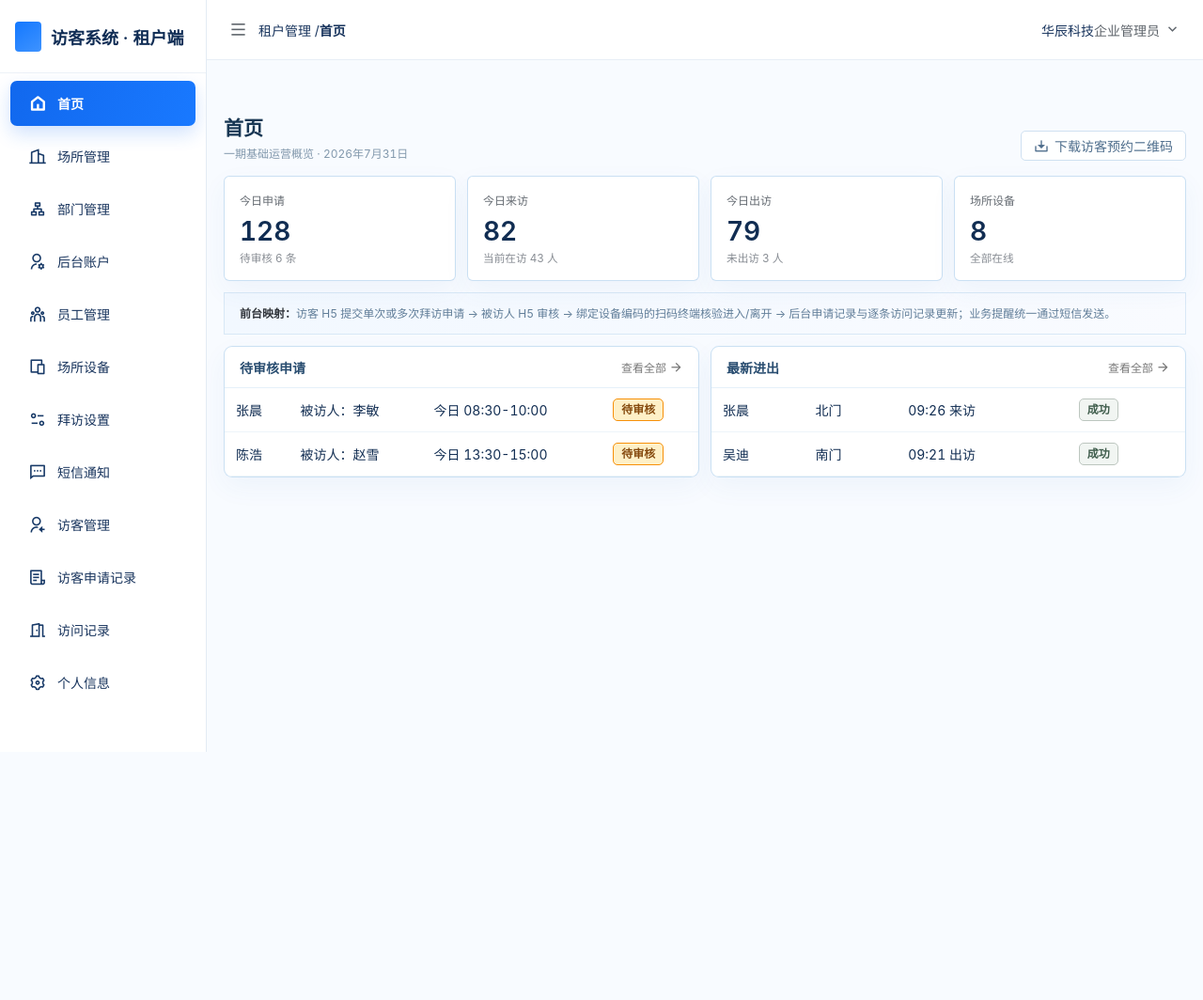
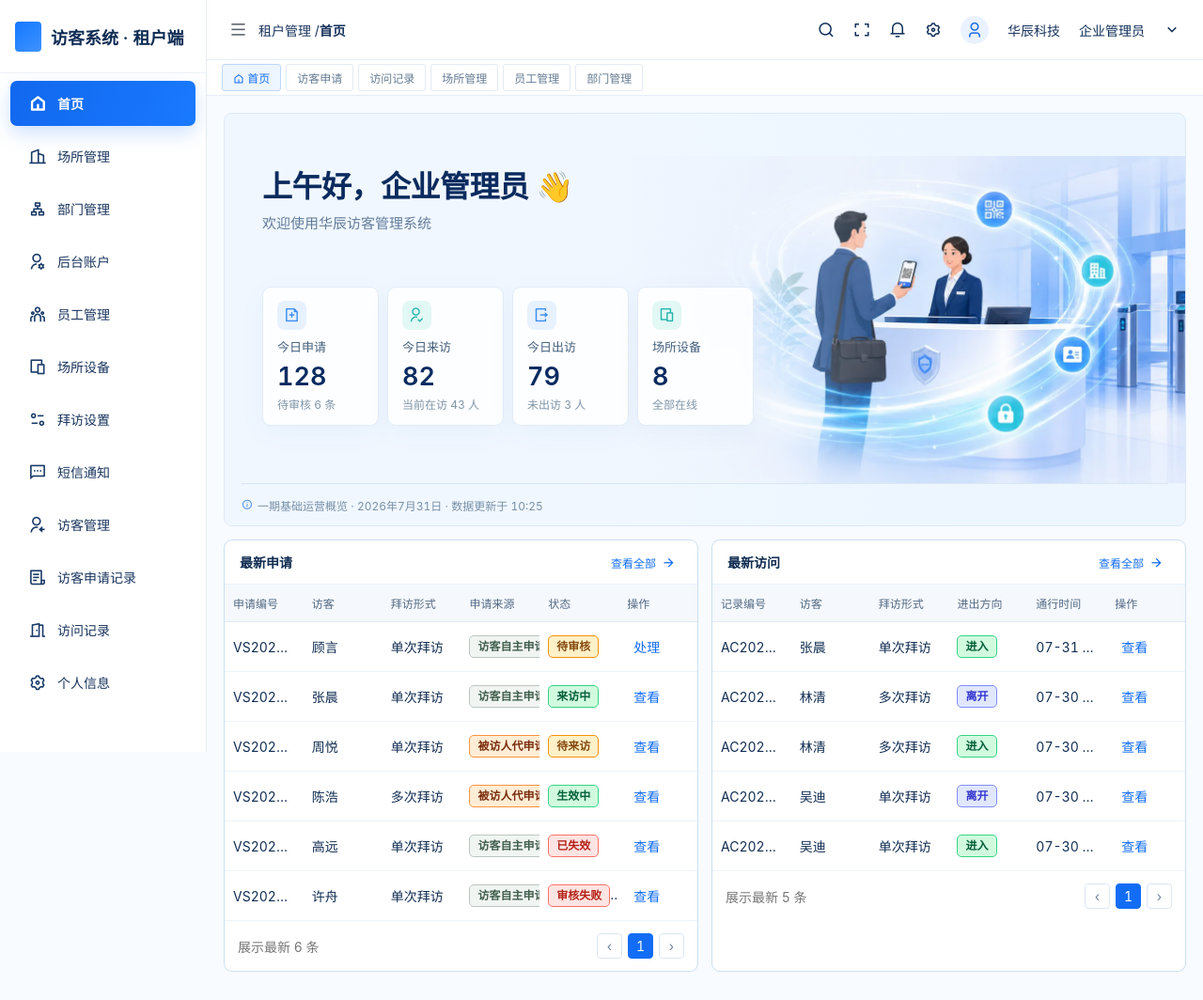
Before and after one commit to tangxiaochen755-droid/visitor-phase1-visual-blue, a plain HTML site: page tenant-admin.html in a window 1280 px wide. Shown: the whole page at 94% size. Before the commit the page ends 800 px from the top, so only its background shows below. Drawn offline with Linux system fonts and the light colour scheme.

Commit message:
还原插画首页并补全最新状态表格

```diff
--- a/tenant-admin.html
+++ b/tenant-admin.html
@@ -4,6 +4,7 @@
 <meta charset="UTF-8"><meta name="viewport" content="width=device-width,initial-scale=1">
 <title>一期 · 租户管理端 · 浅蓝视觉版</title>
 <link href="./assets/remixicon/remixicon.css" rel="stylesheet">
+<link rel="preload" href="./assets/visitor-reception-hero.webp" as="image" type="image/webp">
 <style>
 :root{--side:224px;--line:#d9dde2;--line2:#eceef1;--ink:#1d2024;--muted:#747980;--dark:#25292e}
 *{box-sizing:border-box}html{-webkit-font-smoothing:antialiased}body{margin:0;background:#f3f4f6;color:var(--ink);font:14px "PingFang SC","Microsoft YaHei",sans-serif;font-variant-numeric:tabular-nums}button,input,select,textarea{font:inherit}button{cursor:pointer;transition-property:transform,background-color,border-color;transition-duration:.16s}button:active{transform:scale(.96)}
@@ -90,13 +91,40 @@ body,button,input,select,textarea{font-family:-apple-system,BlinkMacSystemFont,"
   <div class="group">租户设置</div>
   <a class="nav" href="#profile" data-view="profile"><i class="ri-settings-3-line"></i>个人信息</a>
 </aside>
-<header><i class="ri-menu-line"></i>租户管理 / <b id="crumb">首页</b><div class="right"><span class="tenant">华辰科技</span>企业管理员<i class="ri-arrow-down-s-line"></i></div></header>
+<header><i class="ri-menu-line"></i>租户管理 / <b id="crumb">首页</b><div class="top-actions"><i class="ri-search-line"></i><i class="ri-fullscreen-line"></i><i class="ri-notification-3-line"></i><i class="ri-settings-3-line"></i><span class="top-avatar"><i class="ri-user-3-line"></i></span><span class="tenant">华辰科技</span>企业管理员<i class="ri-arrow-down-s-line"></i></div></header>
+<div class="view-tabs"><span class="view-tab active"><i class="ri-home-5-line"></i> 首页</span><span class="view-tab">访客申请</span><span class="view-tab">访问记录</span><span class="view-tab">场所管理</span><span class="view-tab">员工管理</span><span class="view-tab">部门管理</span></div>
 <main>
   <section class="view active" id="dashboard">
-    <div class="head"><div><h1>首页</h1><div class="sub">一期基础运营概览 · 2026年7月31日</div></div><div class="actions"><button class="btn" onclick="downloadQr()"><i class="ri-download-2-line"></i>下载访客预约二维码</button></div></div>
-    <div class="cards"><div class="card"><label>今日申请</label><b>128</b><small>待审核 6 条</small></div><div class="card"><label>今日来访</label><b>82</b><small>当前在访 43 人</small></div><div class="card"><label>今日出访</label><b>79</b><small>未出访 3 人</small></div><div class="card"><label>场所设备</label><b>8</b><small>全部在线</small></div></div>
-    <div class="map-note"><b>前台映射：</b>访客 H5 提交单次或多次拜访申请 → 被访人 H5 审核 → 绑定设备编码的扫码终端核验进入/离开 → 后台申请记录与逐条访问记录更新；业务提醒统一通过短信发送。</div>
-    <div class="grid2"><div class="panel"><div class="panel-head">待审核申请<span>查看全部<i class="ri-arrow-right-line"></i></span></div><table><tbody><tr><td>张晨</td><td>被访人：李敏</td><td>今日 08:30-10:00</td><td><span class="tag warn">待审核</span></td></tr><tr><td>陈浩</td><td>被访人：赵雪</td><td>今日 13:30-15:00</td><td><span class="tag warn">待审核</span></td></tr></tbody></table></div><div class="panel"><div class="panel-head">最新进出<span>查看全部<i class="ri-arrow-right-line"></i></span></div><table><tbody><tr><td>张晨</td><td>北门</td><td>09:26 来访</td><td><span class="tag">成功</span></td></tr><tr><td>吴迪</td><td>南门</td><td>09:21 出访</td><td><span class="tag">成功</span></td></tr></tbody></table></div></div>
+    <div class="hero-overview">
+      <picture><source srcset="./assets/visitor-reception-hero.webp" type="image/webp"><img class="hero-scene" src="./assets/visitor-reception-hero.png" alt="访客出示二维码，企业前台核验接待的场景插画" width="1400" height="700" decoding="async" fetchpriority="high"></picture>
+      <div class="hero-content">
+        <div class="hero-greeting"><h1>上午好，企业管理员 👋</h1><p>欢迎使用华辰访客管理系统</p></div>
+        <div class="hero-metrics">
+          <div class="hero-metric"><i class="ri-file-add-line"></i><label>今日申请</label><b>128</b><small>待审核 6 条</small></div>
+          <div class="hero-metric"><i class="ri-user-follow-line"></i><label>今日来访</label><b>82</b><small>当前在访 43 人</small></div>
+          <div class="hero-metric"><i class="ri-logout-box-r-line"></i><label>今日出访</label><b>79</b><small>未出访 3 人</small></div>
+          <div class="hero-metric"><i class="ri-device-line"></i><label>场所设备</label><b>8</b><small>全部在线</small></div>
+        </div>
+      </div>
+      <div class="hero-meta"><i class="ri-information-line"></i>一期基础运营概览 · 2026年7月31日 · 数据更新于 10:25</div>
+    </div>
+    <div class="home-lists">
+      <div class="panel home-panel"><div class="panel-head">最新申请<span><button class="btn text" onclick="document.querySelector('[data-view=applications]').click()">查看全部<i class="ri-arrow-right-line"></i></button></span></div><table><thead><tr><th>申请编号</th><th>访客</th><th>拜访形式</th><th>申请来源</th><th>状态</th><th>操作</th></tr></thead><tbody>
+        <tr><td>VS202607310019</td><td>顾言</td><td>单次拜访</td><td><span class="tag">访客自主申请</span></td><td><span class="tag warn">待审核</span></td><td><button class="btn text" onclick="document.querySelector('[data-view=applications]').click()">处理</button></td></tr>
+        <tr><td>VS202607310018</td><td>张晨</td><td>单次拜访</td><td><span class="tag">访客自主申请</span></td><td><span class="tag enter">来访中</span></td><td><button class="btn text" onclick="viewApplication(0)">查看</button></td></tr>
+        <tr><td>VS202607310017</td><td>周悦</td><td>单次拜访</td><td><span class="tag proxy">被访人代申请</span></td><td><span class="tag warn">待来访</span></td><td><button class="btn text" onclick="viewApplication(1)">查看</button></td></tr>
+        <tr><td>VS202607310016</td><td>陈浩</td><td>多次拜访</td><td><span class="tag proxy">被访人代申请</span></td><td><span class="tag success">生效中</span></td><td><button class="btn text" onclick="viewApplication(2)">查看</button></td></tr>
+        <tr><td>VS202607300015</td><td>高远</td><td>单次拜访</td><td><span class="tag">访客自主申请</span></td><td><span class="tag bad">已失效</span></td><td><button class="btn text" onclick="viewApplication(3)">查看</button></td></tr>
+        <tr><td>VS202607300014</td><td>许舟</td><td>单次拜访</td><td><span class="tag">访客自主申请</span></td><td><span class="tag bad">审核失败</span></td><td><button class="btn text" onclick="viewApplication(5)">查看</button></td></tr>
+      </tbody></table><div class="pager"><span>展示最新 6 条</span><span class="pager-pages"><span>‹</span><span class="current">1</span><span>›</span></span></div></div>
+      <div class="panel home-panel"><div class="panel-head">最新访问<span><button class="btn text" onclick="document.querySelector('[data-view=access]').click()">查看全部<i class="ri-arrow-right-line"></i></button></span></div><table><thead><tr><th>记录编号</th><th>访客</th><th>拜访形式</th><th>进出方向</th><th>通行时间</th><th>操作</th></tr></thead><tbody>
+        <tr><td>AC202607310026</td><td>张晨</td><td>单次拜访</td><td><span class="tag enter">进入</span></td><td>07-31 09:26</td><td><button class="btn text" onclick="viewAccessRecord(0)">查看</button></td></tr>
+        <tr><td>AC202607300025</td><td>林清</td><td>多次拜访</td><td><span class="tag exit">离开</span></td><td>07-30 15:10</td><td><button class="btn text" onclick="viewAccessRecord(1)">查看</button></td></tr>
+        <tr><td>AC202607300024</td><td>林清</td><td>多次拜访</td><td><span class="tag enter">进入</span></td><td>07-30 13:20</td><td><button class="btn text" onclick="viewAccessRecord(2)">查看</button></td></tr>
+        <tr><td>AC202607300023</td><td>吴迪</td><td>单次拜访</td><td><span class="tag exit">离开</span></td><td>07-30 11:35</td><td><button class="btn text" onclick="viewAccessRecord(3)">查看</button></td></tr>
+        <tr><td>AC202607300022</td><td>吴迪</td><td>单次拜访</td><td><span class="tag enter">进入</span></td><td>07-30 09:11</td><td><button class="btn text" onclick="viewAccessRecord(4)">查看</button></td></tr>
+      </tbody></table><div class="pager"><span>展示最新 5 条</span><span class="pager-pages"><span>‹</span><span class="current">1</span><span>›</span></span></div></div>
+    </div>
   </section>
 
   <section class="view" id="venues"></section><section class="view" id="departments"></section><section class="view" id="accounts"></section><section class="view" id="employees"></section>
```
